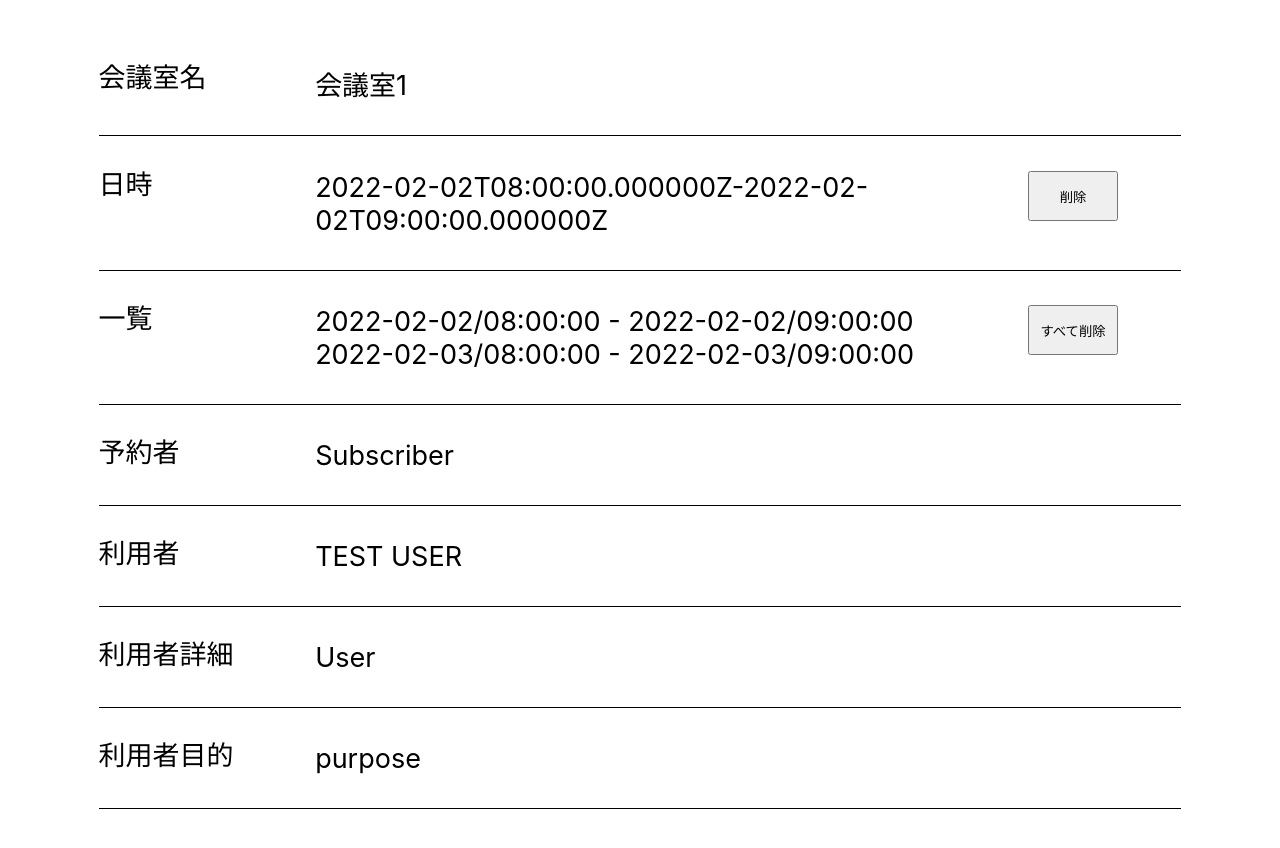
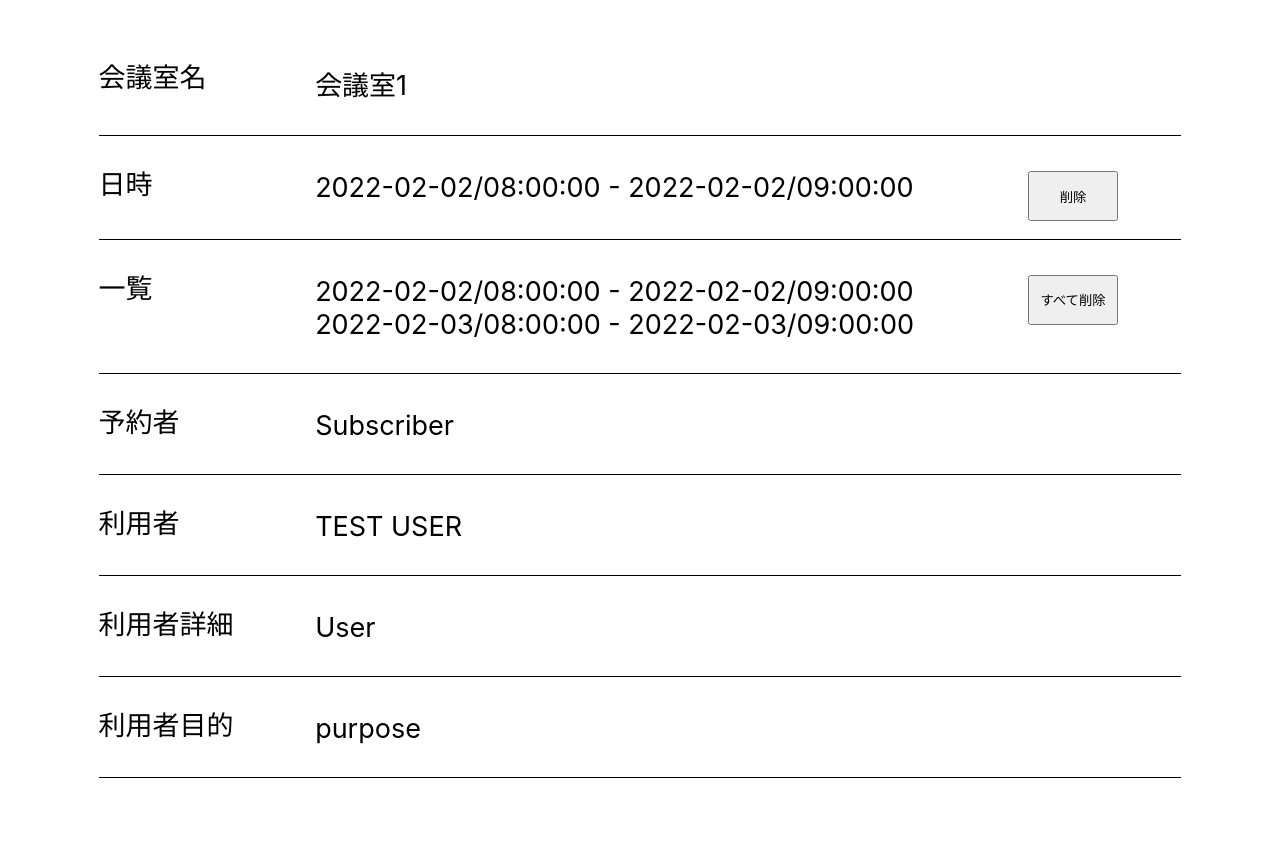
Before and after one commit to Hansyo/MR-UNRED-FRONT, a React (Create React App) app: page /reservations/1 in a window 1280 px wide. Shown: the top 848 px of the page. Built offline with nearby package versions, Linux system fonts and the light colour scheme; no server answers.

Commit message:
日時修正

```diff
--- a/src/components/reservations/detail/DetailFormat.jsx
+++ b/src/components/reservations/detail/DetailFormat.jsx
@@ -17,7 +17,7 @@ export const DetailFormat = ({ detailData, repetitionData }) => {
             </div>
             <div className="reservations-detail--container">
                 <div className="reservations-detail--label"> 日時</div>
-                <div className="reservations-detail--data">{detailData.start_date_time }-{detailData.end_date_time }</div>
+                <div className="reservations-detail--data">{`${((detailData.start_date_time).slice(0,19)).replace('T','/')} - ${((detailData.end_date_time).slice(0,19)).replace('T','/')}`} </div>
                 <div>
                     <button className="reservations-detail--button"> 削除 </button>
                 </div>
```
